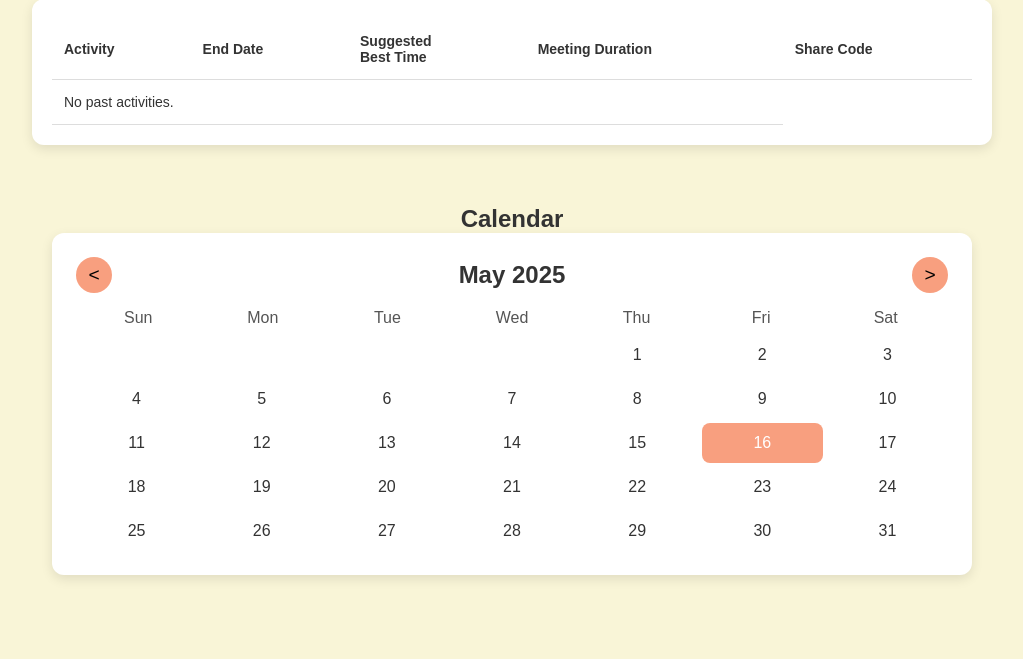
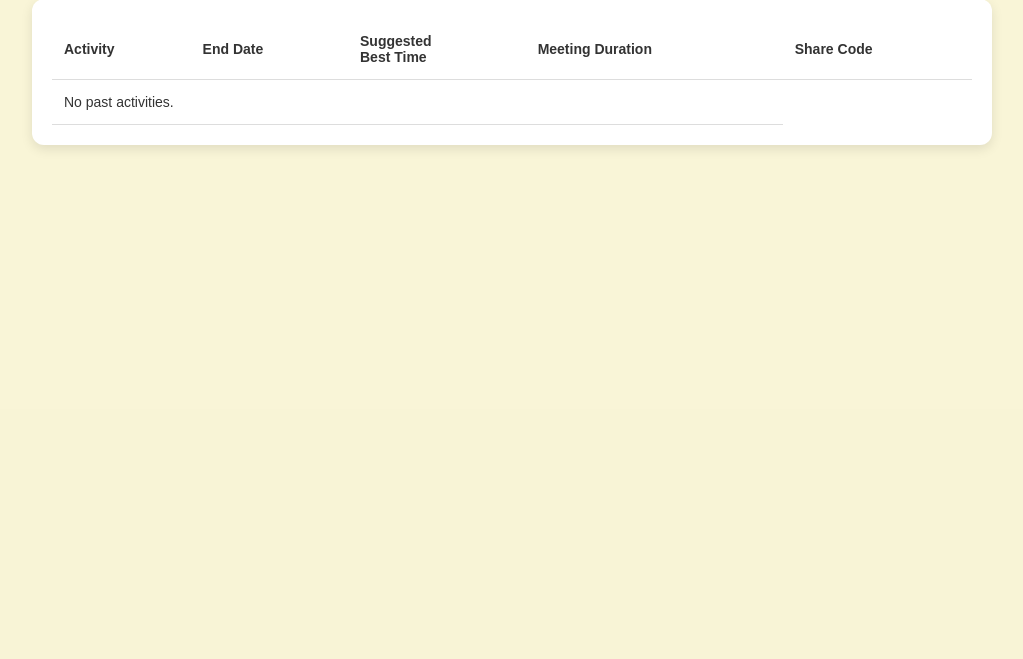
Before and after one commit to JillStingray1/CITS3403-Group-Project, a Flask app: page /main-menu in a window 1280 px wide. Shown: the part 391-1050 px from the top of the page, without its empty margins (128-1151 px from the left). After the commit the page ends 539 px from the top, so only its background shows below. Run offline with Flask 3, Linux system fonts and the light colour scheme; the visitor is signed in with stand-in values (Sample User, id 1).

Commit message:
Revert "Implemented calendar section in main menu,"

```diff
--- a/routes/meeting_routes.py
+++ b/routes/meeting_routes.py
@@ -71,8 +71,7 @@ def init_meeting_routes(app, db):
 
             session["meeting_id"] = new_meeting.id
 
-            return redirect("/availability-selection/" + str(new_meeting.id))
-              # redirect to the date selection page after creating the meeting
+            return redirect(url_for("main_menu"))  # redirect to the date selection page after creating the meeting
         else:
             # If the form is not valid, render the form again with errors
             return render_template("activity-create.html", form=form)
@@ -106,38 +105,8 @@ def init_meeting_routes(app, db):
             db.session.commit()
             return redirect(url_for("main_menu"))
         return render_template(
-            "main-menu.html",
-            created_activities=current_activities,
-            past_activities=past_activities,
-            form=form,
-            activities=[
-                {"name": m[1].meeting_name, "due": m[1].end_date.strftime("%Y-%m-%d")}
-                for m in current_activities
-            ],
+            "main-menu.html", created_activities=current_activities, past_activities=past_activities, form=form
         )
-
-    @app.route("/meetings", methods=["GET"])
-    @secure
-    def get_all_meetings():
-        """
-        Get all meetings for the current user. Returns JSON with meeting details.
-        """
-        user = User.query.get(session["user_id"])
-        meetings = Meeting.query.join(association_table).filter(association_table.c.user_id == user.id).all()
-        meeting_list = [
-            {
-                "id": meeting.id,
-                "start_date": meeting.start_date.strftime("%Y-%m-%d"),
-                "end_date": meeting.end_date.strftime("%Y-%m-%d"),
-                "name": meeting.meeting_name,
-                "meeting_length": meeting.meeting_length,
-                "best_timeslot": meeting.best_timeslot,
-
-
-            }
-            for meeting in meetings
-        ]
-        return jsonify(meeting_list), 200
 
     @app.route("/meeting/code/<share_code>", methods=["GET"])
     @secure
--- a/static/javascript/calendar.js
+++ b/static/javascript/calendar.js
@@ -1,236 +1,173 @@
-/* This javascript file was generated by AI tools */
 // static/javascript/calendar.js
 
-// I cant save this file, so i have just removed the calls and left the calender blank - TJ
+/**
+ * Retries a list of meetings from the database, currently unimplemented
+ *
+ * @returns list of JSON objects which contains meeting details
+ */
+function load_tasks() {
+    //! TODO: currently returns a demo task, should implement some
+    //! get request and data validation
+    const now = new Date();
+    return [{
+        name: "Demo Meeting",
+        due: local_ISO(now),
+        time: "10:00 AM"
+    },
+    {
+        name: "Demo Meeting 3",
+        due: "2025-04-30",
+        time: "10:00 AM"
+    },
+    {
+        name: "Demo Meeting 2",
+        due: "2024-04-27",
+        time: "10:00 AM"
+    },
+    ];
+}
 
-// — Helpers —
-
-// Load saved tasks (or empty list). You can swap this out to fetch
-// from your new /meeting/stats endpoint instead of localStorage.
-// function loadTasks() {
-//   fetch(`/meetings`, {
-//     method: "GET",
-//     headers: {
-//         "Content-Type": "application/json",
-//         // "X-CSRF-TOKEN": csrf
-//     }
-// }).then(response => {
-//     if (!response.ok) {
-//         throw new Error("Network response was not ok");
-//     };
-//     return response.json();
-// }).then(data => {
-//   console.log(data)
-//   return data
-// })
-// }
-
-// // Save tasks back. Again, replace if persisting server-side.
-// function saveTasks(tasks) {
-//   localStorage.setItem('tasks', JSON.stringify(tasks));
-// }
-
-// Convert a Date object into 'YYYY-MM-DD' string
-function localISO(d) {
+/**
+ * Converts a Date object into a string literal with date padding
+ *
+ *
+ * @param {Date} d
+ * @returns
+ */
+function local_ISO(d) {
     const y = d.getFullYear();
     const m = String(d.getMonth() + 1).padStart(2, '0');
     const day = String(d.getDate()).padStart(2, '0');
     return `${y}-${m}-${day}`;
 }
 
-// Compare two Date objects just by their day
-function isSameDay(a, b) {
+/**
+ * Compares the eqality of 2 Date objects
+ *
+ * @param {Date} a
+ * @param {Date} b
+ * @returns Boolean value that represents equality
+ */
+function is_same_day(a, b) {
     return a.getFullYear() === b.getFullYear()
-      && a.getMonth()    === b.getMonth()
-      && a.getDate()     === b.getDate();
+        && a.getMonth() === b.getMonth()
+        && a.getDate() === b.getDate();
 }
 
 
-function getTimeFromOrder(order) {
-    // how many 15-min slots in a 9→17 day?
-    const SLOTS_PER_DAY = (17 - 9) * 4; // 8h × 4 = 32
+/**
+ * Checks if a date object is either today, tomorrow, within the next week,
+ * or beyond, and returns a string accordingly.
+ *
+ * @param {*} iso_date A date in ISO format
+ * @returns "Today", "Tomorrow", "This [Weekday]", or the full date string
+ */
+function format_when(iso_date) {
+    const d = new Date(iso_date);
+    const today = new Date(); today.setHours(0, 0, 0, 0);
+    if (is_same_day(d, today)) return 'Today';
 
-    // which day (0-based) and which slot within that day
-    const dayOffset = Math.floor(order / SLOTS_PER_DAY);
-    const slotInDay = order % SLOTS_PER_DAY;
+    const tomorrow = new Date(today);
+    tomorrow.setDate(today.getDate() + 1);
+    if (is_same_day(d, tomorrow)) return 'Tomorrow';
 
-    // minutes past midnight for 09:00 plus slotInDay × 15
-    const totalMins = 9 * 60 + slotInDay * 15;
-    const hours = Math.floor(totalMins / 60);
-    const mins = totalMins % 60;
+    const nextWeek = new Date(today);
+    nextWeek.setDate(today.getDate() + 7);
+    if (today < d && d < nextWeek) return `This ${d.toLocaleString('default', { weekday: 'long' })}`;
 
-    // format to "HH:MM"
-    const hh = String(hours).padStart(2, "0");
-    const mm = String(mins).padStart(2, "0");
-
-    return `${hh}:${mm}`;
+    return d.toLocaleDateString('default', { year: 'numeric', month: 'long', day: 'numeric' });
 }
 
 
-// Format the "When" column: Today / Tomorrow / Weekday name
-function formatWhen(isoDate) {
-  const d = new Date(isoDate);
-  const today = new Date();
-  today.setHours(0,0,0,0);
-  if (isSameDay(d, today)) return 'Today';
-  const tomorrow = new Date(today);
-  tomorrow.setDate(today.getDate() + 1);
-  if (isSameDay(d, tomorrow)) return 'Tomorrow';
-  return d.toLocaleString('default', { weekday: 'long' });
+/**
+ * Renders 2 lists of activities, depending on if the retrived activity is
+ * before or after the current date
+ */
+function render_activities() {
+    const all = load_tasks();
+    const midpoint = new Date(), current_body = document.getElementById('current-activities'),
+        pastTbody = document.getElementById('past-activities');
+    midpoint.setHours(0, 0, 0, 0);
+    current_body.innerHTML = ''; pastTbody.innerHTML = '';
+    all.forEach(t => {
+        const tr = document.createElement('tr');
+        tr.innerHTML = `<td>${t.name}</td>
+                      <td>${format_when(t.due)}</td>
+                      <td>${t.time}</td>`;
+        const dueDate = new Date(t.due);
+        if (dueDate < midpoint) pastTbody.appendChild(tr);
+        else current_body.appendChild(tr);
+    });
 }
 
-// — Render Activities —
-// Populate the Current and Past tables
-// function renderActivities() {
-//   const all = loadTasks();
-//   const today = new Date();
-//   today.setHours(0,0,0,0);
+/** Renders the calender on the main menu of the year and month passed to
+ *  the function
+ *
+ * @param {number} year the year to display
+ * @param {number} month the default month to display
+ */
+function render_calendar(year, month) {
+    const days_el = document.getElementById('calendar-days');
+    days_el.innerHTML = '';
+    // header title
+    const title = document.getElementById('calendar-title');
+    const month_name = new Date(year, month).toLocaleString('default', { month: 'long' });
+    title.textContent = `${month_name} ${year}`;
 
-//   const curTbody = getTbodyBySectionHeader('Current Activities');
-//   const pastTbody = getTbodyBySectionHeader('Past Activities');
-//   if (!curTbody || !pastTbody) return; // Defensive: don't error if not found
-
-//   curTbody.innerHTML = '';
-//   pastTbody.innerHTML = '';
-
-//   all.forEach(t => {
-//     t.due = getTimeFromOrder(t.best_timeslot);
-//     const tr = document.createElement('tr');
-//     tr.innerHTML = `
-//       <td>${t.name}</td>
-//       <td>${formatWhen(t.due)}</td>
-//       <td>${t.time}</td>
-//     `;
-//     const dueDate = new Date(t.due);
-//     if (dueDate < today) {
-//       pastTbody.appendChild(tr);
-//     } else {
-//       curTbody.appendChild(tr);
-//     }
-//   });
-// }
-
-// — Render Calendar —
-// Fill the grid for a given year/month
-function renderCalendar(year, month) {
-  const daysEl     = document.getElementById('calendar-days');
-  daysEl.innerHTML = '';
-
-  // Update header
-  const title     = document.getElementById('calendar-title');
-  const monthName = new Date(year, month)
-    .toLocaleString('default', { month: 'long' });
-  title.textContent = `${monthName} ${year}`;
-
-  // Compute first weekday and number of days
-  const firstWeekday = new Date(year, month, 1).getDay();
-  const numDays      = new Date(year, month+1, 0).getDate();
-  const today        = new Date();
-  today.setHours(0,0,0,0);
-
-  // Blanks for days before the 1st
-  for (let i = 0; i < firstWeekday; i++) {
-    const b = document.createElement('div');
-    b.className = 'blank';
-    daysEl.appendChild(b);
+    const first_weekday = new Date(year, month, 1).getDay();
+    const num_days = new Date(year, month + 1, 0).getDate();
+    const today = new Date(); today.setHours(0, 0, 0, 0);
+    // blanks
+    for (let i = 0; i < first_weekday; i++) {
+        const b = document.createElement('div'); b.className = 'blank';
+        days_el.appendChild(b);
     }
-
-  // Day cells
-  // const all = loadTasks();
-  for (let d = 1; d <= numDays; d++) {
+    // days
+    const all = load_tasks();
+    for (let d = 1; d <= num_days; d++) {
         const cell = document.createElement('div');
-    const dt   = new Date(year, month, d);
+        const dt = new Date(year, month, d);
         cell.textContent = d;
-
-    // Highlight today
-    if (isSameDay(dt, today)) {
-      cell.classList.add('today');
-    }
-
-    daysEl.appendChild(cell);
-  }
-
-  // After rendering all day cells
-  (window.activities || []).forEach(activity => {
-    const activityDate = activity.due; // or activity.start_date
-    const dt = new Date(activityDate);
-    // Find the cell for this exact date (year, month, day)
-    const cell = [...document.querySelectorAll('.calendar-days div')]
-      .find(div => {
-        if (div.classList.contains('blank')) return false;
-        const cellDay = Number(div.textContent);
-        // Get the current calendar view's year and month from the header
-        const [monthName, yearStr] = document.getElementById('calendar-title').textContent.split(' ');
-        const cellMonth = new Date(Date.parse(monthName +" 1, 2020")).getMonth();
-        const cellYear = Number(yearStr);
-        return (
-          cellDay === dt.getDate() &&
-          cellMonth === dt.getMonth() &&
-          cellYear === dt.getFullYear()
-        );
-      });
-    if (cell && isSameDay(dt, today)) {
-      cell.classList.add('has-activity');
+        if (is_same_day(dt, today)) cell.classList.add('today');
+        // attach tasks
+        const iso = local_ISO(dt);
+        const dayTasks = all.filter(t => t.due === iso);
+        if (dayTasks.length) {
+            cell.classList.add('has-task');
+            cell.dataset.tasks = JSON.stringify(dayTasks);
             cell.addEventListener('mouseenter', e => {
-        document.querySelectorAll('.tooltip').forEach(tip => tip.remove());
                 const tip = document.createElement('div');
                 tip.className = 'tooltip';
-        tip.innerHTML = `<div class="item"><span class="icon">📅</span> ${activity.name}</div>`;
+                JSON.parse(e.target.dataset.tasks).forEach(t => {
+                    const row = document.createElement('div');
+                    row.className = 'item';
+                    row.innerHTML = `<span class="icon">🕒</span> ${t.time} — ${t.name}`;
+                    tip.appendChild(row);
+                });
                 document.body.appendChild(tip);
                 const r = e.target.getBoundingClientRect();
-        tip.style.top  = `${r.top - tip.offsetHeight - 8}px`;
-        tip.style.left = `${r.left + r.width/2 - tip.offsetWidth/2}px`;
+                tip.style.top = `${r.top - tip.offsetHeight - 8}px`;
+                tip.style.left = `${r.left + r.width / 2 - tip.offsetWidth / 2}px`;
                 e.target._tooltip = tip;
             });
             cell.addEventListener('mouseleave', e => {
-        if (e.target._tooltip) {
-          e.target._tooltip.remove();
-          e.target._tooltip = null;
-        }
+                e.target._tooltip?.remove();
             });
         }
-  });
+        days_el.appendChild(cell);
+    }
 }
 
-// — Initialize & Wire Controls —
-document.addEventListener('DOMContentLoaded', () => {
-  // Render initial view
-  let view       = new Date();
-  let viewYear   = view.getFullYear();
-  let viewMonth  = view.getMonth();
 
-  // renderActivities();
-  renderCalendar(viewYear, viewMonth);
-
-  // Prev / Next month buttons
+// Displays calendar and activities
+let view = new Date(), view_year = view.getFullYear(), view_month = view.getMonth();
+render_activities();
+render_calendar(view_year, view_month);
 document.getElementById('prev-month').addEventListener('click', () => {
-    viewMonth--;
-    if (viewMonth < 0) { viewMonth = 11; viewYear--; }
-    renderCalendar(viewYear, viewMonth);
+    view_month--; if (view_month < 0) { view_month = 11; view_year--; }
+    render_calendar(view_year, view_month);
 });
 document.getElementById('next-month').addEventListener('click', () => {
-    viewMonth++;
-    if (viewMonth > 11) { viewMonth = 0; viewYear++; }
-    renderCalendar(viewYear, viewMonth);
+    view_month++; if (view_month > 11) { view_month = 0; view_year++; }
+    render_calendar(view_year, view_month);
 });
-});
-
-function getTbodyBySectionHeader(headerText) {
-  // Find all section headers
-  const headers = document.querySelectorAll('.card-section-header h2');
-  for (const h2 of headers) {
-    if (h2.textContent.trim() === headerText) {
-      // Find the next .card table tbody after this header
-      const section = h2.closest('.card-section');
-      if (section) {
-        const tbody = section.querySelector('table tbody');
-        if (tbody) return tbody;
-      }
-    }
-  }
-  return null;
-}
-
-// Usage:
-const curTbody = getTbodyBySectionHeader('Current Activities');
-const pastTbody = getTbodyBySectionHeader('Past Activities');
--- a/static/stylesheet/mainmenu.css
+++ b/static/stylesheet/mainmenu.css
@@ -139,99 +139,6 @@ body.main-background {
   color: #555;
 }
 
-/* ─── Calendar Card ─────────────────────────────────────────────────────── */
-.card.calendar-card {
-  background: #fff;
-  border-radius: 12px;
-  box-shadow: 0 4px 12px rgba(0,0,0,0.1);
-  padding: 24px;
-  margin-bottom: 24px;
-}
-
-/* Header with arrows + month */
-.calendar-header {
-  display: flex;
-  align-items: center;
-  justify-content: space-between;
-  margin-bottom: 16px;
-}
-.calendar-nav-btn {
-  background: #F89F7F;
-  border: none;
-  color: #000;
-  width: 36px;
-  height: 36px;
-  border-radius: 50%;
-  font-size: 1.2rem;
-  cursor: pointer;
-}
-.calendar-nav-btn:hover {
-  background: #E6785F;
-}
-.calendar-title {
-  font-size: 1.5rem;
-  font-weight: 600;
-  color: #333;
-  flex: 1;
-  text-align: center;
-}
-
-/* Weekday headings */
-.calendar-weekdays {
-  display: grid;
-  grid-template-columns: repeat(7,1fr);
-  text-align: center;
-  margin-bottom: 8px;
-  color: #555;
-  font-weight: 500;
-}
-
-/* Day cells */
-.calendar-days {
-  display: grid;
-  grid-template-columns: repeat(7,1fr);
-  grid-auto-rows: 40px;
-  gap: 4px;
-}
-.calendar-days div {
-  text-align: center;
-  line-height: 40px;
-  color: #333;
-  font-family: Arial, sans-serif;
-  position: relative;
-}
-.calendar-days .blank {
-  color: transparent;
-}
-.calendar-days .today {
-  background: #F89F7F;
-  color: #fff;
-  border-radius: 8px;
-}
-
-/* Tooltip for days with tasks */
-.tooltip {
-  position: absolute;
-  background: #fff;
-  border: 1px solid #ddd;
-  box-shadow: 0 2px 8px rgba(0,0,0,0.1);
-  border-radius: 8px;
-  padding: 8px 12px;
-  z-index: 2000;
-  white-space: nowrap;
-}
-.tooltip .item {
-  margin-bottom: 6px;
-  display: flex;
-  align-items: center;
-  gap: 6px;
-}
-.tooltip .item:last-child {
-  margin-bottom: 0;
-}
-.tooltip .icon {
-  font-size: 1.1rem;
-}
 
 /* Code for the share menu drop down */
 .share-dropdown {
--- a/templates/main-menu.html
+++ b/templates/main-menu.html
@@ -5,7 +5,7 @@
   <title>Main Menu</title>
   <link rel="stylesheet" href="{{ url_for('static', filename='stylesheet/common.css') }}">
   <link rel="stylesheet" href="{{ url_for('static', filename='stylesheet/mainmenu.css') }}">
-  <script src="{{ url_for('static', filename='javascript/meeting-popup.js') }}" defer></script>
+  <script src="{{ url_for('static', filename='javascript/meeting-popup.js') }}"></script>
 </head>
 <body class="main-background">
 
@@ -126,32 +126,7 @@
         </table>
       </div>
     </section>
-
-    <section class="calendar-section">
-      <h2>Calendar</h2>
-      <div class="card calendar-card">
-        <!-- month navigation -->
-        <div class="calendar-header">
-          <button class="calendar-nav-btn" id="prev-month">&lt;</button>
-          <div class="calendar-title" id="calendar-title"></div>
-          <button class="calendar-nav-btn" id="next-month">&gt;</button>
-        </div>
-        <!-- weekday labels -->
-        <div class="calendar-weekdays">
-          <div>Sun</div><div>Mon</div><div>Tue</div>
-          <div>Wed</div><div>Thu</div><div>Fri</div><div>Sat</div>
-        </div>
-        <!-- days grid -->
-        <div class="calendar-days" id="calendar-days"></div>
-      </div>
-    </section>
-
   </main>
-  <script src="{{ url_for('static', filename='javascript/calendar.js') }}" defer></script>
-
-  <script>
-  window.activities = {{ activities|tojson }};
-  </script>
 
 </body>
 </html>
```
Lines whose indentation alone changed are shown as unchanged.
